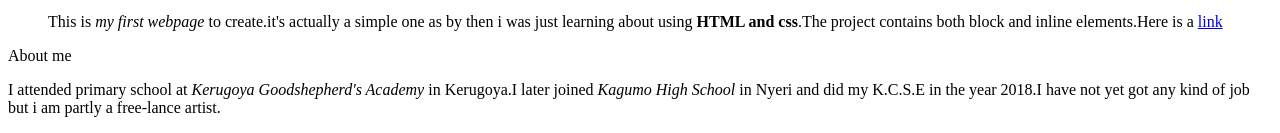
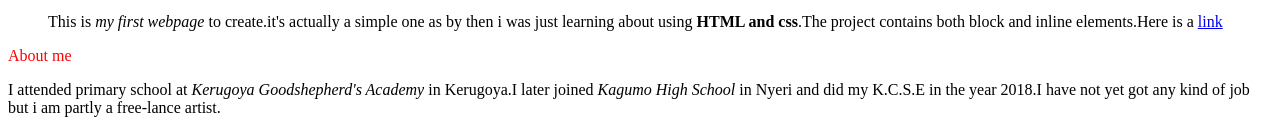
Before and after one commit to jasonmuchiri/my-portfolio, a plain HTML site: page index.html in a window 1280 px wide. Shown: the part 665-798 px from the top of the page. Drawn offline with Linux system fonts and the light colour scheme.

Commit message:
changes in index.html

```diff
--- a/css/styles.css
+++ b/css/styles.css
@@ -12,6 +12,6 @@ nav{
  #projects {
    color: red;
  }
- #about me {
+ .about-me {
    color: red;
  }
--- a/index.html
+++ b/index.html
@@ -19,7 +19,7 @@
           <li> My first webpage </li>
        <p>This is <em> my first webpage </em> to create.it's actually a simple one as by then i was just learning about using <strong>HTML and css</strong>.The project contains both block and inline elements.Here is a <a href="https://jasonmuchiri.github.io/web-step/">link</a> </p>
    </ul>
-   <p class="about me"> About me </p>
+   <p class="about-me"> About me </p>
      <p>I attended primary school at<em> Kerugoya Goodshepherd's Academy</em> in Kerugoya.I later joined <em> Kagumo High School</em> in Nyeri and did my K.C.S.E in the year 2018.I have not yet got any kind of job but i am partly a free-lance artist.</p>
       <p>I decided to join Moringa school and pursue a course on programming because i was passionate about it.I also wanted to get a good job while still schooling in campus.</p>
    <p>I love painting,drawing and all types of <strong> art </strong> in general.I love being <strong> creative </strong> by creating my own things which I usually adore.I love watching movies;I love comedy.I enjoy listening to good music.I am an organised, hard-working guy and I am currently interested in web-designing in which i believe i will be a great web-designer.</p>
```
